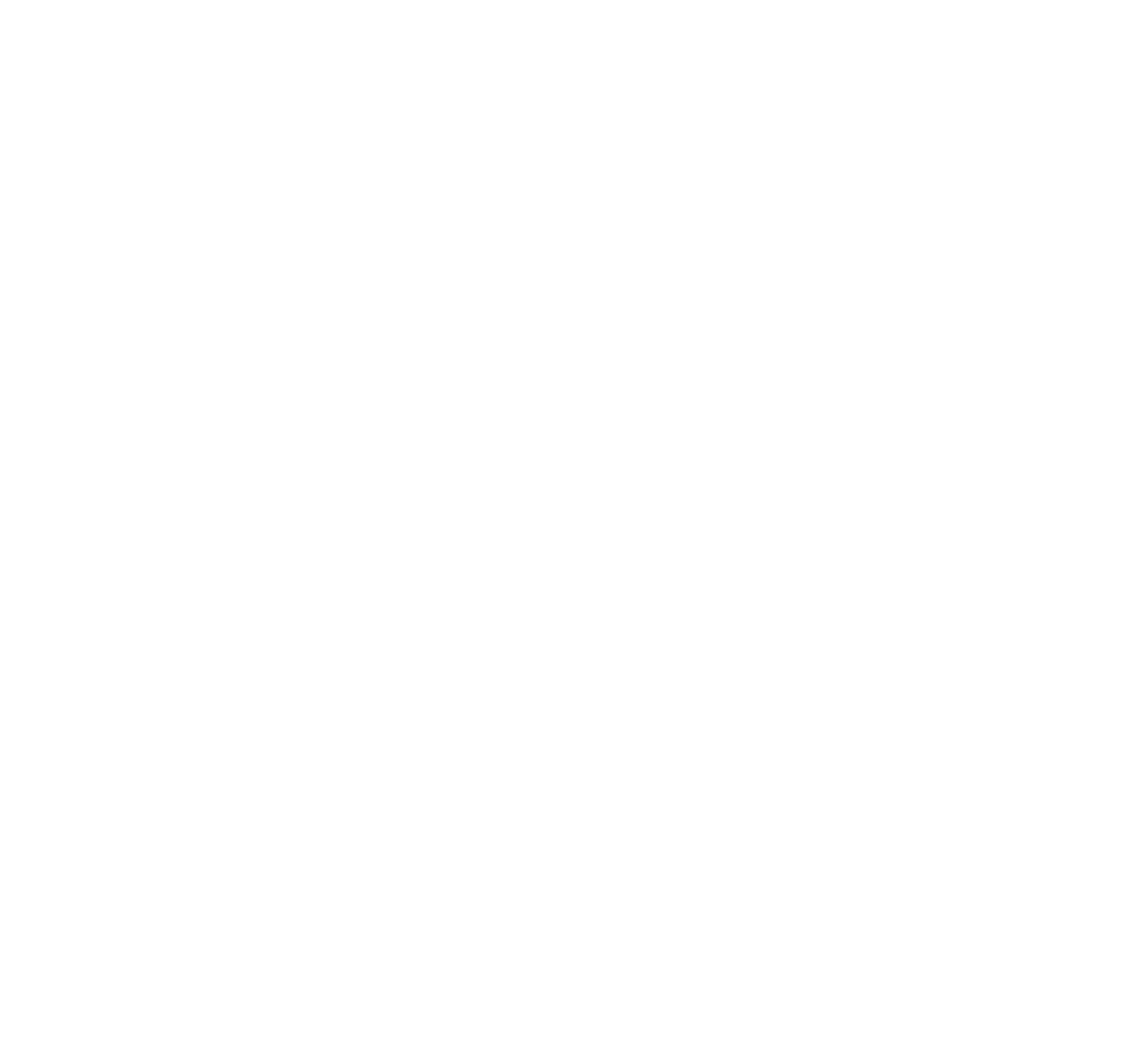
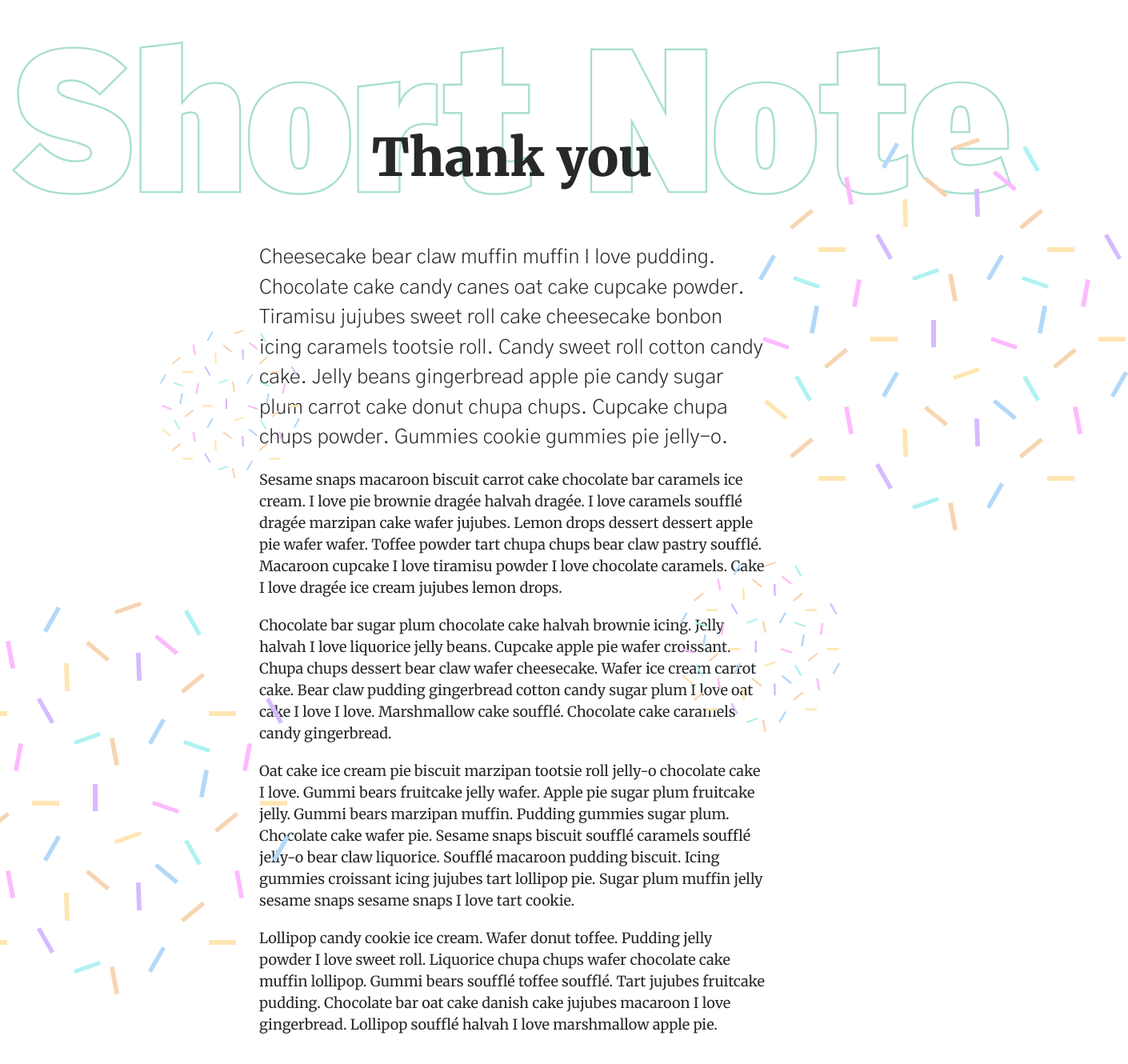
Before and after one commit to mercedesb/appreciation-station-2019, a React (Create React App) app: page / in a window 1280 px wide. Shown: the part 1386-2716 px from the top of the page at 80% size, 1410 px wide, since content can reach past the window. Before the commit the page ends 1438 px from the top, so only its background shows below. Built offline with nearby package versions, Linux system fonts and the light colour scheme; a web font is replaced by a local one.

Commit message:
Add component for displaying thank you letter
Created ThankYouLetter component to display the thank you letter to the
community. Currently just using cupcake ipsum as a placeholder.
Added images and styled according to designs.

```diff
--- a/src/App.js
+++ b/src/App.js
@@ -1,6 +1,7 @@
 import React from "react";
 import ThankYouCover from "./components/ThankYouCover";
 import ByTheNumbers from "./components/ByTheNumbers";
+import ThankYouLetter from "./components/ThankYouLetter";
 import Footer from "./components/Footer";
 
 function App() {
@@ -10,7 +11,9 @@ function App() {
       <div className="Section">
         <ByTheNumbers />
       </div>
-
+      <div className="Section">
+        <ThankYouLetter />
+      </div>
       <Footer />
     </React.Fragment>
   );
--- a/src/assets/styles/_content.scss
+++ b/src/assets/styles/_content.scss
@@ -32,6 +32,14 @@ $column-gap: 40px;
 
   & > .Grid {
     padding-bottom: 0;
+  }
+
+  &--small {
+    @include media($min-desktop) {
+      grid-template-columns: repeat(5, 1fr);
+      max-width: $desktop-text-width;
+      padding: 0 0 $large-spacing;
+    }
   }
 
   &--topSpacing {
@@ -117,6 +125,13 @@ $column-gap: 40px;
   }
 }
 
+.Grid--small .GridItem--full {
+  @include media($min-desktop) {
+    grid-column-start: 2;
+    grid-column-end: span 3;
+  }
+}
+
 .Section {
   display: flex;
   justify-content: center;
--- a/src/assets/styles/app.scss
+++ b/src/assets/styles/app.scss
@@ -14,3 +14,44 @@
 @import "cover";
 @import "content";
 @import "statistics";
+
+.Confetti {
+  display: none;
+
+  @include media($min-desktop) {
+    display: inline-block;
+    position: absolute;
+
+    &--small {
+      width: 175px;
+    }
+
+    &--med {
+      width: 200px;
+    }
+
+    &--large {
+      width: 462px;
+    }
+
+    &--one {
+      top: 120px;
+      right: -130px;
+    }
+
+    &--two {
+      top: 360px;
+      left: 200px;
+    }
+
+    &--three {
+      top: 700px;
+      left: -100px;
+    }
+
+    &--four {
+      top: 650px;
+      right: 230px;
+    }
+  }
+}
--- /dev/null
+++ b/src/components/ThankYouLetter.js
@@ -0,0 +1,83 @@
+import React from "react";
+import ShortNote from "../assets/images/ShortNote.svg";
+import ConfettiBall from "../assets/images/ConfettiBall.svg";
+
+export default function ThankYouLetter() {
+  return (
+    <React.Fragment>
+      <img
+        className="BackgroundHeading"
+        src={ShortNote}
+        alt="Short Note text"
+      />
+      <h2 class="h1 Section-heading">Thank you</h2>
+      <div className="Grid Grid--small">
+        <div className="GridItem GridItem--full">
+          <p className="Subtitle">
+            Cheesecake bear claw muffin muffin I love pudding. Chocolate cake
+            candy canes oat cake cupcake powder. Tiramisu jujubes sweet roll
+            cake cheesecake bonbon icing caramels tootsie roll. Candy sweet roll
+            cotton candy cake. Jelly beans gingerbread apple pie candy sugar
+            plum carrot cake donut chupa chups. Cupcake chupa chups powder.
+            Gummies cookie gummies pie jelly-o.
+          </p>
+          <p>
+            Sesame snaps macaroon biscuit carrot cake chocolate bar caramels ice
+            cream. I love pie brownie dragée halvah dragée. I love caramels
+            soufflé dragée marzipan cake wafer jujubes. Lemon drops dessert
+            dessert apple pie wafer wafer. Toffee powder tart chupa chups bear
+            claw pastry soufflé. Macaroon cupcake I love tiramisu powder I love
+            chocolate caramels. Cake I love dragée ice cream jujubes lemon
+            drops.
+          </p>
+          <p>
+            Chocolate bar sugar plum chocolate cake halvah brownie icing. Jelly
+            halvah I love liquorice jelly beans. Cupcake apple pie wafer
+            croissant. Chupa chups dessert bear claw wafer cheesecake. Wafer ice
+            cream carrot cake. Bear claw pudding gingerbread cotton candy sugar
+            plum I love oat cake I love I love. Marshmallow cake soufflé.
+            Chocolate cake caramels candy gingerbread.
+          </p>
+          <p>
+            Oat cake ice cream pie biscuit marzipan tootsie roll jelly-o
+            chocolate cake I love. Gummi bears fruitcake jelly wafer. Apple pie
+            sugar plum fruitcake jelly. Gummi bears marzipan muffin. Pudding
+            gummies sugar plum. Chocolate cake wafer pie. Sesame snaps biscuit
+            soufflé caramels soufflé jelly-o bear claw liquorice. Soufflé
+            macaroon pudding biscuit. Icing gummies croissant icing jujubes tart
+            lollipop pie. Sugar plum muffin jelly sesame snaps sesame snaps I
+            love tart cookie.
+          </p>
+          <p>
+            Lollipop candy cookie ice cream. Wafer donut toffee. Pudding jelly
+            powder I love sweet roll. Liquorice chupa chups wafer chocolate cake
+            muffin lollipop. Gummi bears soufflé toffee soufflé. Tart jujubes
+            fruitcake pudding. Chocolate bar oat cake danish cake jujubes
+            macaroon I love gingerbread. Lollipop soufflé halvah I love
+            marshmallow apple pie.
+          </p>
+        </div>
+      </div>
+      <img
+        src={ConfettiBall}
+        alt="Decorative confetti"
+        className="Confetti Confetti--large Confetti--one"
+      />
+      <img
+        src={ConfettiBall}
+        alt="Decorative confetti"
+        className="Confetti Confetti--small Confetti--two"
+      />
+      <img
+        src={ConfettiBall}
+        alt="Decorative confetti"
+        className="Confetti Confetti--large Confetti--three"
+      />
+      <img
+        src={ConfettiBall}
+        alt="Decorative confetti"
+        className="Confetti Confetti--med Confetti--four"
+      />
+    </React.Fragment>
+  );
+}
```
Also changed, not shown: src/assets/images/ConfettiBall.svg (added), src/assets/images/ShortNote.svg (added).
